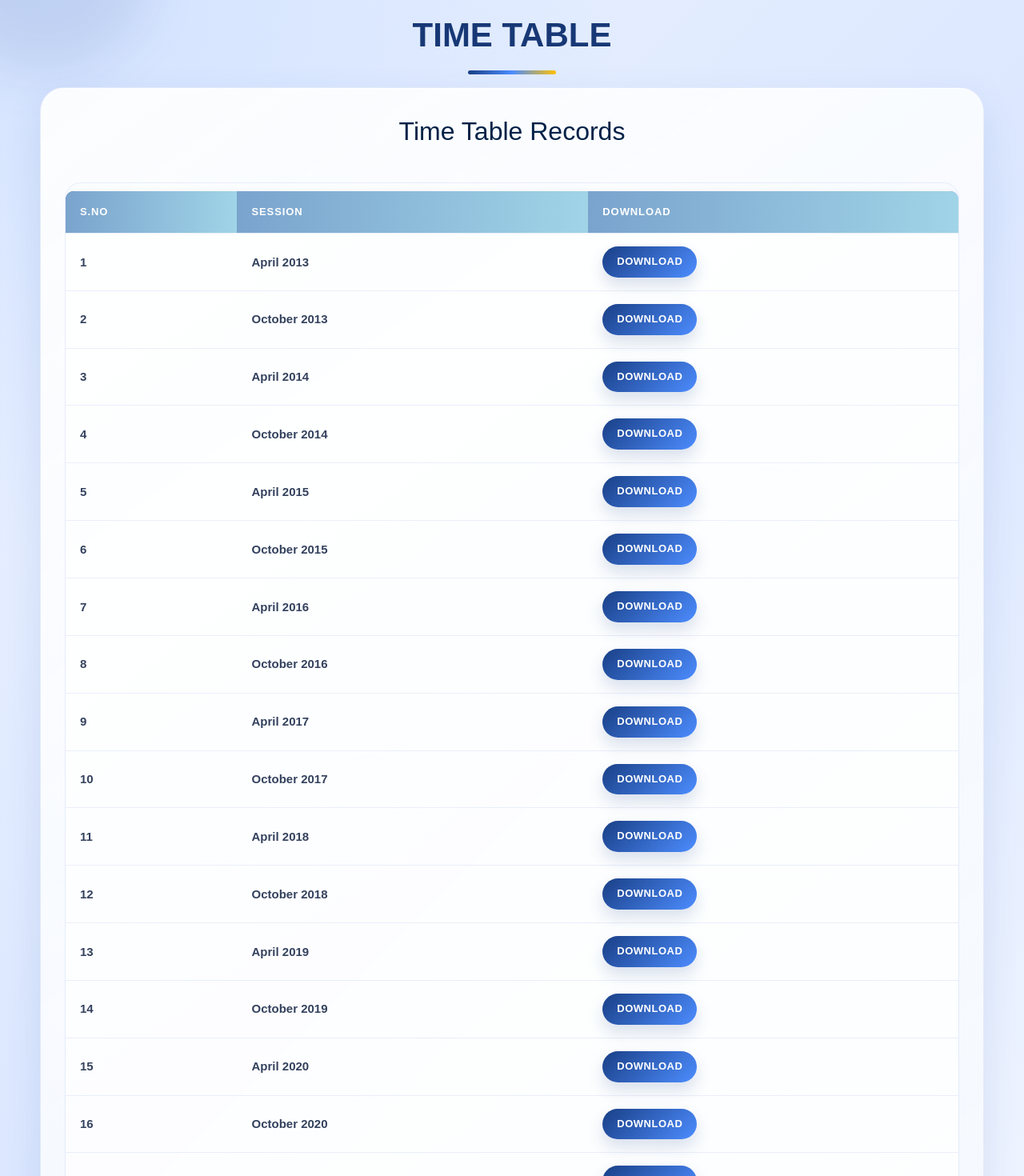
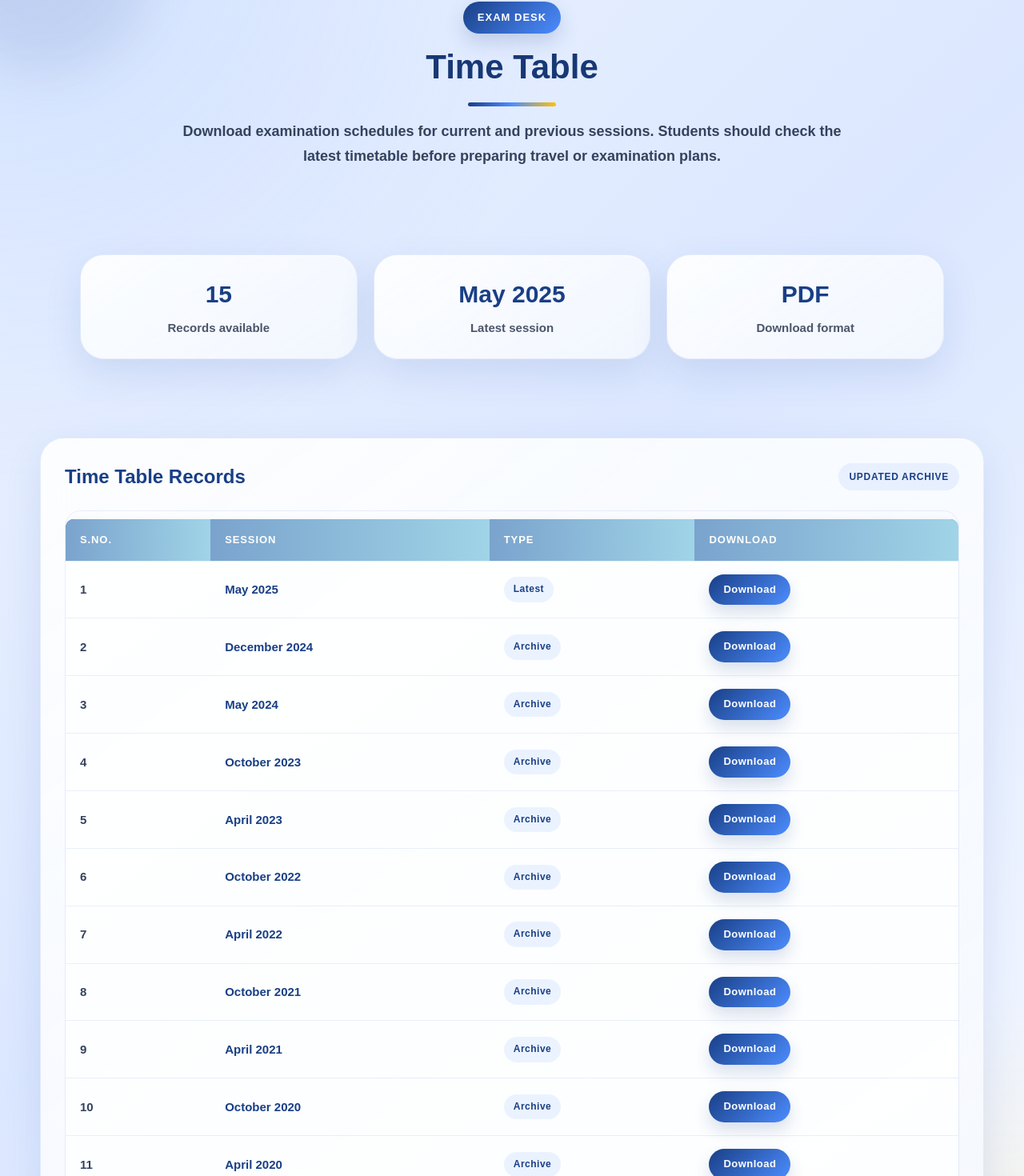
Before and after one commit to ranvijaysingh0741/ERP-SYSTEM, a React (Create React App) app in the folder frontend/: page /timetable in a window 1280 px wide. Shown: the part 326-1796 px from the top of the page at 80% size. Built offline with nearby package versions, Linux system fonts and the light colour scheme.

Commit message:
Refactor Timetable component with updated data structure

```diff
--- a/frontend/src/landing/pages/Timetable.js
+++ b/frontend/src/landing/pages/Timetable.js
@@ -1,58 +1,80 @@
 import React from "react";
 import "./Timetable.css";
 
+const timetables = [
+  { id: 1, session: "May 2025", type: "Latest", file: "/files/may-2025.pdf" },
+  { id: 2, session: "December 2024", type: "Archive", file: "/files/december-2024.pdf" },
+  { id: 3, session: "May 2024", type: "Archive", file: "/files/may-2024.pdf" },
+  { id: 4, session: "October 2023", type: "Archive", file: "/files/october-2023.pdf" },
+  { id: 5, session: "April 2023", type: "Archive", file: "/files/april-2023.pdf" },
+  { id: 6, session: "October 2022", type: "Archive", file: "/files/october-2022.pdf" },
+  { id: 7, session: "April 2022", type: "Archive", file: "/files/april-2022.pdf" },
+  { id: 8, session: "October 2021", type: "Archive", file: "/files/october-2021.pdf" },
+  { id: 9, session: "April 2021", type: "Archive", file: "/files/april-2021.pdf" },
+  { id: 10, session: "October 2020", type: "Archive", file: "/files/october-2020.pdf" },
+  { id: 11, session: "April 2020", type: "Archive", file: "/files/april-2020.pdf" },
+  { id: 12, session: "October 2019", type: "Archive", file: "/files/october-2019.pdf" },
+  { id: 13, session: "April 2019", type: "Archive", file: "/files/april-2019.pdf" },
+  { id: 14, session: "October 2018", type: "Archive", file: "/files/october-2018.pdf" },
+  { id: 15, session: "April 2018", type: "Archive", file: "/files/april-2018.pdf" },
+];
+
 const Timetable = () => {
-  const timetables = [
-    { id: 1, title: "April 2013", file: "/files/april-2013.pdf" },
-    { id: 2, title: "October 2013", file: "/files/october-2013.pdf" },
-    { id: 3, title: "April 2014", file: "/files/april-2014.pdf" },
-    { id: 4, title: "October 2014", file: "/files/october-2014.pdf" },
-    { id: 5, title: "April 2015", file: "/files/april-2015.pdf" },
-    { id: 6, title: "October 2015", file: "/files/october-2015.pdf" },
-    { id: 7, title: "April 2016", file: "/files/april-2016.pdf" },
-    { id: 8, title: "October 2016", file: "/files/october-2016.pdf" },
-    { id: 9, title: "April 2017", file: "/files/april-2017.pdf" },
-    { id: 10, title: "October 2017", file: "/files/october-2017.pdf" },
-    { id: 11, title: "April 2018", file: "/files/april-2018.pdf" },
-    { id: 12, title: "October 2018", file: "/files/october-2018.pdf" },
-    { id: 13, title: "April 2019", file: "/files/april-2019.pdf" },
-    { id: 14, title: "October 2019", file: "/files/october-2019.pdf" },
-    { id: 15, title: "April 2020", file: "/files/april-2020.pdf" },
-    { id: 16, title: "October 2020", file: "/files/october-2020.pdf" },
-    { id: 17, title: "April 2021", file: "/files/april-2021.pdf" },
-    { id: 18, title: "October 2021", file: "/files/october-2021.pdf" },
-    { id: 19, title: "April 2022", file: "/files/april-2022.pdf" },
-    { id: 20, title: "October 2022", file: "/files/october-2022.pdf" },
-    { id: 21, title: "April 2023", file: "/files/april-2023.pdf" },
-    { id: 22, title: "October 2023", file: "/files/october-2023.pdf" },
-    { id: 23, title: "May 2024", file: "/files/may-2024.pdf" },
-    { id: 24, title: "December 2024", file: "/files/december-2024.pdf" },
-    { id: 25, title: "May 2025", file: "/files/may-2025.pdf" },
-  ];
+  return (
+    <main className="timetable-page">
+      <div className="timetable-container">
+        <header className="timetable-header">
+          <span className="timetable-badge">Exam Desk</span>
+          <h1 className="timetable-title">Time Table</h1>
+          <p>
+            Download examination schedules for current and previous sessions.
+            Students should check the latest timetable before preparing travel
+            or examination plans.
+          </p>
+        </header>
 
-  return (
-    <section className="timetable-page">
-      <div className="timetable-container">
-        <h1 className="timetable-title">TIME TABLE</h1>
+        <section className="timetable-summary">
+          <article>
+            <strong>{timetables.length}</strong>
+            <span>Records available</span>
+          </article>
+          <article>
+            <strong>May 2025</strong>
+            <span>Latest session</span>
+          </article>
+          <article>
+            <strong>PDF</strong>
+            <span>Download format</span>
+          </article>
+        </section>
 
-        <div className="timetable-card">
-          <h2>Time Table Records</h2>
+        <section className="timetable-card">
+          <div className="timetable-card-heading">
+            <h2>Time Table Records</h2>
+            <span>Updated archive</span>
+          </div>
 
           <div className="table-wrapper">
             <table className="timetable-table">
               <thead>
                 <tr>
-                  <th>S.NO</th>
-                  <th>SESSION</th>
-                  <th>DOWNLOAD</th>
+                  <th>S.No.</th>
+                  <th>Session</th>
+                  <th>Type</th>
+                  <th>Download</th>
                 </tr>
               </thead>
 
               <tbody>
                 {timetables.map((item, index) => (
-                  <tr key={index}>
-                    <td>{item.id}</td>
-                    <td>{item.title}</td>
+                  <tr key={item.session}>
+                    <td>{index + 1}</td>
+                    <td>
+                      <strong>{item.session}</strong>
+                    </td>
+                    <td>
+                      <span className="session-chip">{item.type}</span>
+                    </td>
                     <td>
                       <a
                         href={item.file}
@@ -61,7 +83,7 @@ const Timetable = () => {
                         target="_blank"
                         rel="noopener noreferrer"
                       >
-                        DOWNLOAD
+                        Download
                       </a>
                     </td>
                   </tr>
@@ -69,9 +91,9 @@ const Timetable = () => {
               </tbody>
             </table>
           </div>
-        </div>
+        </section>
       </div>
-    </section>
+    </main>
   );
 };
 
```
